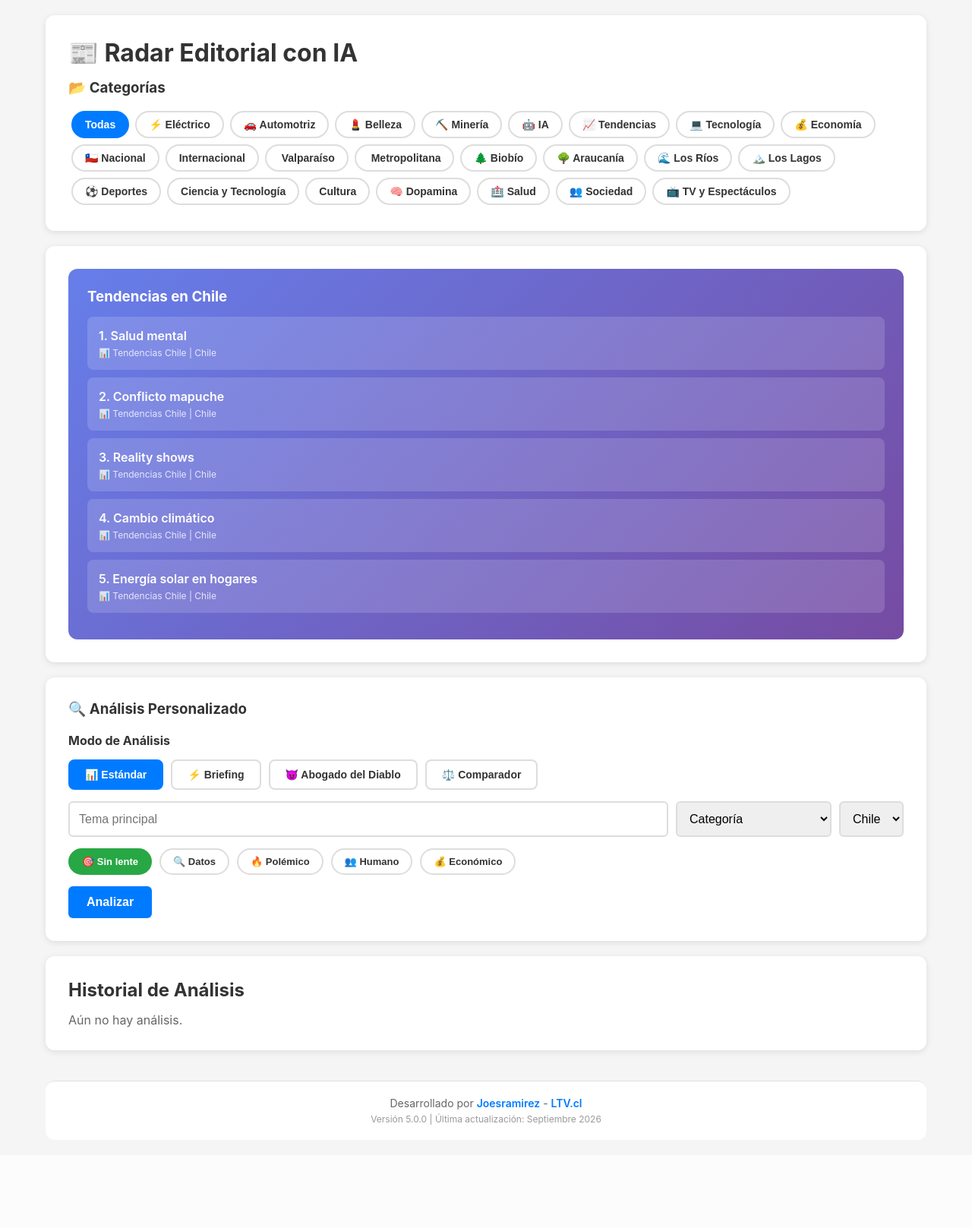
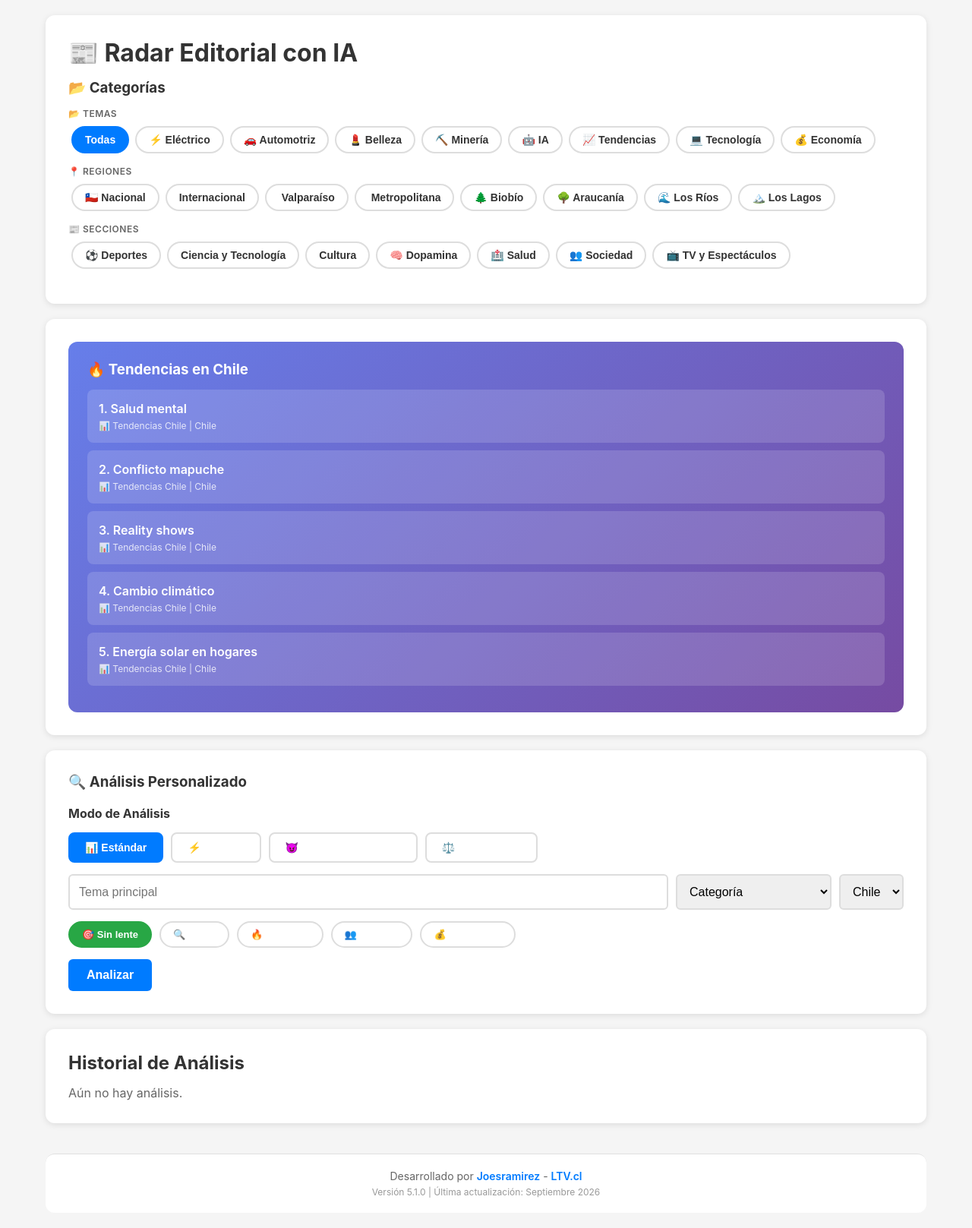
Before and after one commit to cokefigcl/radareditorialia, a Flask app: page / in a window 1280 px wide. Shown: the whole page at 76% size. Before the commit the page ends 1481 px from the top, so only its background shows below. Run offline with Flask 3, Linux system fonts and the light colour scheme; data that the repository does not hold is empty.

Commit message:
Refactor button styles and update UI elements
Removed color property from mode and lens buttons, added category group styles, and updated headings and buttons for better UI consistency.

```diff
--- a/templates/index.html
+++ b/templates/index.html
@@ -77,7 +77,6 @@
             padding: 10px 20px;
             border: 2px solid #ddd;
             background: white;
-            color: #333;
             border-radius: 8px;
             cursor: pointer;
             font-size: 14px;
@@ -100,7 +99,6 @@
             padding: 8px 16px;
             border: 2px solid #ddd;
             background: white;
-            color: #333;
             border-radius: 20px;
             cursor: pointer;
             font-size: 13px;
@@ -249,6 +247,15 @@
         .mode-devil { background: #dc3545; color: white; }
         .mode-compare { background: #6f42c1; color: white; }
         .mode-standard { background: #6c757d; color: white; }
+        .category-group { margin-bottom: 12px; }
+        .category-group-title {
+            font-size: 12px;
+            color: #666;
+            margin-bottom: 5px;
+            font-weight: 600;
+            text-transform: uppercase;
+            letter-spacing: 0.5px;
+        }
     </style>
 </head>
 <body>
@@ -260,7 +267,7 @@
 
     <div class="container">
         <div class="trending-section">
-            <h3> Tendencias en Chile</h3>
+            <h3>🔥 Tendencias en Chile</h3>
             <div id="trendingList"><p>Cargando...</p></div>
         </div>
     </div>
@@ -308,7 +315,7 @@
 
     <div class="footer">
         <div>Desarrollado por <a href="https://ltv.cl" target="_blank">Joesramirez</a> - <a href="https://ltv.cl" target="_blank">LTV.cl</a></div>
-        <div class="version">Versión 5.0.0 | Última actualización: Septiembre 2026</div>
+        <div class="version">Versión 5.1.0 | Última actualización: Septiembre 2026</div>
     </div>
 
     <script>
@@ -331,10 +338,35 @@
 
         function renderFilters() {
             const catContainer = document.getElementById('categoryFilters');
-            let html = '<button class="filter-btn active" onclick="selectCategory(\'all\')">Todas</button>';
-            categories.forEach(function(cat) {
+
+            const temas = categories.filter(c => c.type === 'tema');
+            const regiones = categories.filter(c => c.type === 'region');
+            const secciones = categories.filter(c => c.type === 'seccion');
+
+            let html = '';
+
+            html += '<div class="category-group">';
+            html += '<div class="category-group-title">📂 TEMAS</div>';
+            html += '<button class="filter-btn active" onclick="selectCategory(\'all\')">Todas</button>';
+            temas.forEach(function(cat) {
                 html += '<button class="filter-btn" onclick="selectCategory(\'' + cat.name + '\')">' + cat.icon + ' ' + cat.name + '</button>';
             });
+            html += '</div>';
+
+            html += '<div class="category-group">';
+            html += '<div class="category-group-title">📍 REGIONES</div>';
+            regiones.forEach(function(cat) {
+                html += '<button class="filter-btn" onclick="selectCategory(\'' + cat.name + '\')">' + cat.icon + ' ' + cat.name + '</button>';
+            });
+            html += '</div>';
+
+            html += '<div class="category-group">';
+            html += '<div class="category-group-title">📰 SECCIONES</div>';
+            secciones.forEach(function(cat) {
+                html += '<button class="filter-btn" onclick="selectCategory(\'' + cat.name + '\')">' + cat.icon + ' ' + cat.name + '</button>';
+            });
+            html += '</div>';
+
             catContainer.innerHTML = html;
 
             const catSelect = document.getElementById('categorySelect');
@@ -391,7 +423,6 @@
             buttons.forEach(function(btn) { btn.classList.remove('active'); });
             event.target.classList.add('active');
 
-            // Mostrar/ocultar segundo campo y lentes
             const topic2Input = document.getElementById('topic2Input');
             const lensSelector = document.getElementById('lensSelector');
 
@@ -496,7 +527,6 @@
             const score = data.score || a.puntaje_relevancia || 0;
             let html = '';
 
-            // Modo Briefing
             if (data.mode === 'briefing') {
                 if (a.resumen_ejecutivo) {
                     html += '<div style="background: #d1ecf1; padding: 15px; border-radius: 8px; border-left: 4px solid #17a2b8; margin-bottom: 20px;">';
@@ -510,31 +540,30 @@
                     html += '</ul>';
                 }
                 if (a.datos_duros && a.datos_duros.length) {
-                    html += '<h4>📊 Datos Duros a Verificar</h4><div>';
+                    html += '<h4> Datos Duros a Verificar</h4><div>';
                     a.datos_duros.forEach(function(d) { html += '<span class="tag">' + d + '</span>'; });
                     html += '</div>';
                 }
                 if (a.timeline_sugerido) {
-                    html += '<h4>⏰ Timeline Sugerido</h4><p>' + a.timeline_sugerido + '</p>';
+                    html += '<h4> Timeline Sugerido</h4><p>' + a.timeline_sugerido + '</p>';
                 }
             }
 
-            // Modo Abogado del Diablo
             else if (data.mode === 'devil') {
                 if (a.cobertura_mainstream) {
                     html += '<div style="background: #f8d7da; padding: 15px; border-radius: 8px; border-left: 4px solid #dc3545; margin-bottom: 20px;">';
-                    html += '<h4 style="margin-top:0; color: #721c24;">📰 Lo que todos dicen</h4>';
+                    html += '<h4 style="margin-top:0; color: #721c24;"> Lo que todos dicen</h4>';
                     html += '<p style="margin-bottom:0; line-height: 1.6;">' + a.cobertura_mainstream + '</p>';
                     html += '</div>';
                 }
                 if (a.angulo_ciego) {
                     html += '<div style="background: #d4edda; padding: 15px; border-radius: 8px; border-left: 4px solid #28a745; margin-bottom: 20px;">';
-                    html += '<h4 style="margin-top:0; color: #155724;"> Tu ángulo único</h4>';
+                    html += '<h4 style="margin-top:0; color: #155724;">💡 Tu ángulo único</h4>';
                     html += '<p style="margin-bottom:0; line-height: 1.6;">' + a.angulo_ciego + '</p>';
                     html += '</div>';
                 }
                 if (a.riesgos_sesgos && a.riesgos_sesgos.length) {
-                    html += '<h4>️ Riesgos y Sesgos</h4><div>';
+                    html += '<h4>⚠️ Riesgos y Sesgos</h4><div>';
                     a.riesgos_sesgos.forEach(function(r) { html += '<span class="tag">' + r + '</span>'; });
                     html += '</div>';
                 }
@@ -543,16 +572,15 @@
                 }
             }
 
-            // Modo Comparador
             else if (data.mode === 'compare') {
                 if (a.mas_recorrido) {
                     html += '<div style="background: #e2e3f5; padding: 15px; border-radius: 8px; border-left: 4px solid #6f42c1; margin-bottom: 20px;">';
-                    html += '<h4 style="margin-top:0; color: #383d41;"> Más Recorrido</h4>';
+                    html += '<h4 style="margin-top:0; color: #383d41;">📊 Más Recorrido</h4>';
                     html += '<p style="margin-bottom:0; line-height: 1.6;">' + a.mas_recorrido + '</p>';
                     html += '</div>';
                 }
                 if (a.fuentes_comunes && a.fuentes_comunes.length) {
-                    html += '<h4> Fuentes Comunes</h4><div>';
+                    html += '<h4>🔗 Fuentes Comunes</h4><div>';
                     a.fuentes_comunes.forEach(function(f) { html += '<span class="tag">' + f + '</span>'; });
                     html += '</div>';
                 }
@@ -564,7 +592,6 @@
                 }
             }
 
-            // Modo Estándar
             else {
                 if (score > 0) {
                     html += '<div style="margin-bottom: 20px;">';
@@ -589,7 +616,7 @@
                 }
 
                 if (a.senales_clave && a.senales_clave.length) {
-                    html += '<h4> Señales clave</h4><div>';
+                    html += '<h4>🔍 Señales clave</h4><div>';
                     a.senales_clave.forEach(function(s) { html += '<span class="tag">' + s + '</span>'; });
                     html += '</div>';
                 }
@@ -607,19 +634,18 @@
                 }
             }
 
-            // Noticias (todos los modos)
             if (a.noticias_reales && Array.isArray(a.noticias_reales) && a.noticias_reales.length > 0) {
                 html += '<div class="news-section">';
                 html += '<h4>📰 Noticias Reales Encontradas (' + a.noticias_reales.length + ')</h4>';
                 a.noticias_reales.forEach(function(news) {
                     html += '<div class="news-item">';
                     if (news.url) {
-                        html += '<div class="news-title"><a href="' + news.url + '" target="_blank">📰 ' + news.titulo + '</a></div>';
+                        html += '<div class="news-title"><a href="' + news.url + '" target="_blank"> ' + news.titulo + '</a></div>';
                     } else {
                         html += '<div class="news-title">📰 ' + news.titulo + '</div>';
                     }
                     html += '<div class="news-meta">';
-                    if (news.fuente) html += ' ' + news.fuente;
+                    if (news.fuente) html += '📡 ' + news.fuente;
                     if (news.fecha) html += ' | 📅 ' + news.fecha;
                     html += '</div></div>';
                 });
@@ -655,14 +681,14 @@
                     html += '<div class="history-item">';
                     html += '<div class="history-header">';
                     html += '<div><div class="history-topic">' + modeLabels[mode] + ' ' + item.topic + (item.topic2 ? ' vs ' + item.topic2 : '') + '</div>';
-                    html += '<div class="history-meta">📂 ' + category + ' | 📅 ' + date + '</div></div>';
+                    html += '<div class="history-meta">📂 ' + category + ' |  ' + date + '</div></div>';
                     if (score > 0 && mode === 'standard') {
                         html += '<span class="score-badge ' + getScoreClass(score) + '">' + score + '/10</span>';
                     }
                     html += '</div>';
                     html += '<div class="history-actions">';
                     html += '<button class="btn-small btn-analyze" onclick="reAnalyze(\'' + item.topic.replace(/'/g, "\\'") + '\', \'' + (item.category || '') + '\', \'' + mode + '\')">🔄 Re-analizar</button>';
-                    html += '<button class="btn-small btn-delete" onclick="deleteAnalysis(' + item.id + ')">️ Eliminar</button>';
+                    html += '<button class="btn-small btn-delete" onclick="deleteAnalysis(' + item.id + ')">🗑️ Eliminar</button>';
                     html += '</div></div>';
                 });
                 list.innerHTML = html;
```
